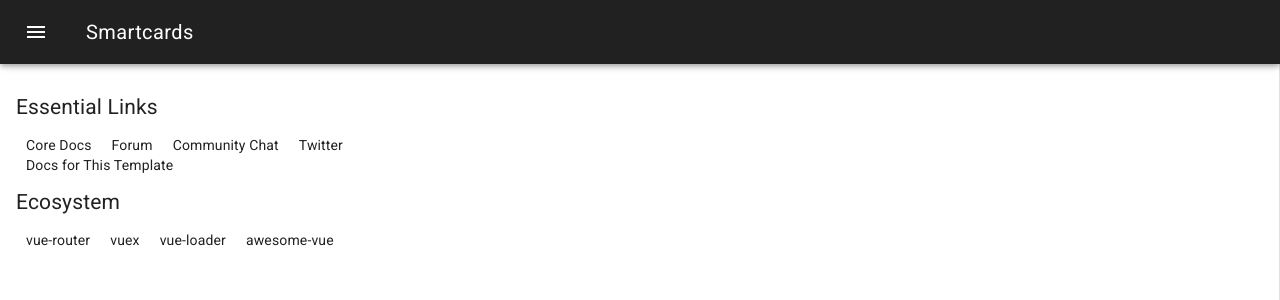
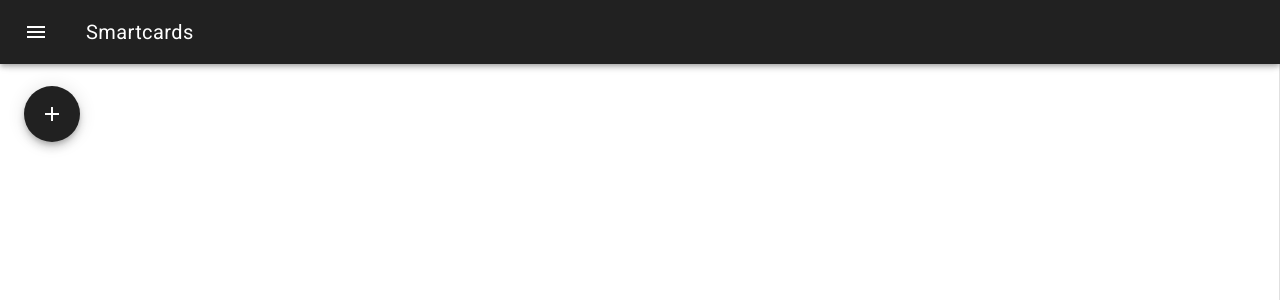
Before and after one commit to anoff/mobcards, a Vue app in the folder web/: page /#/ in a window 1280 px wide. Shown: the top 300 px of the page. Built offline with nearby package versions, Linux system fonts and the light colour scheme; what vue-socket.io would draw is missing.

Commit message:
:star2: feat: start game via modal

```diff
--- a/web/src/components/HelloWorld.vue
+++ /dev/null
@@ -1,120 +0,0 @@
-<template>
-  <div class="hello">
-    <h2>Essential Links</h2>
-    <ul>
-      <li>
-        <a
-          href="https://vuejs.org"
-          target="_blank"
-        >
-          Core Docs
-        </a>
-      </li>
-      <li>
-        <a
-          href="https://forum.vuejs.org"
-          target="_blank"
-        >
-          Forum
-        </a>
-      </li>
-      <li>
-        <a
-          href="https://chat.vuejs.org"
-          target="_blank"
-        >
-          Community Chat
-        </a>
-      </li>
-      <li>
-        <a
-          href="https://twitter.com/vuejs"
-          target="_blank"
-        >
-          Twitter
-        </a>
-      </li>
-      <br>
-      <li>
-        <a
-          href="http://vuejs-templates.github.io/webpack/"
-          target="_blank"
-        >
-          Docs for This Template
-        </a>
-      </li>
-    </ul>
-    <h2>Ecosystem</h2>
-    <ul>
-      <li>
-        <a
-          href="http://router.vuejs.org/"
-          target="_blank"
-        >
-          vue-router
-        </a>
-      </li>
-      <li>
-        <a
-          href="http://vuex.vuejs.org/"
-          target="_blank"
-        >
-          vuex
-        </a>
-      </li>
-      <li>
-        <a
-          href="http://vue-loader.vuejs.org/"
-          target="_blank"
-        >
-          vue-loader
-        </a>
-      </li>
-      <li>
-        <a
-          href="https://github.com/vuejs/awesome-vue"
-          target="_blank"
-        >
-          awesome-vue
-        </a>
-      </li>
-    </ul>
-  </div>
-</template>
-
-<script>
-console.log('yololo')
-export default {
-  name: 'HelloWorld',
-  data () {
-    return {
-      msg: 'Welcome to Your Vue.js App'
-    }
-  }, sockets:{
-    connect: function(){
-      console.log('socket connected')
-    },
-    count: function(val){
-      console.log('this method was fired by the socket server. eg: io.emit("count", data)')
-    }
-  }
-}
-</script>
-
-<!-- Add "scoped" attribute to limit CSS to this component only -->
-<style scoped>
-h1, h2 {
-  font-weight: normal;
-}
-ul {
-  list-style-type: none;
-  padding: 0;
-}
-li {
-  display: inline-block;
-  margin: 0 10px;
-}
-a {
-  color: #42b983;
-}
-</style>
--- /dev/null
+++ b/web/src/components/Host.vue
@@ -0,0 +1,42 @@
+<template>
+  <div>
+  <md-dialog-prompt
+      :md-active.sync="active"
+      v-model="name"
+      md-title="Want to start a new lobby?"
+      md-input-maxlength="30"
+      md-input-placeholder="Type your name..."
+      md-confirm-text="Done"
+      md-cancel-text="Cancel"
+      @md-cancel="onCancel"
+      @md-confirm="onConfirm" />
+
+    <span v-if="name">name: {{ name }}</span>
+    <md-button class="md-fab md-primary" v-on:click="active = true">
+      <md-icon>add</md-icon>
+    </md-button>
+  </div>
+</template>
+
+<script>
+export default {
+  name: 'Host',
+  data: () => ({
+    active: false,
+    name: null
+  }),
+  methods: {
+    onConfirm () {
+
+    },
+    onCancel () {
+      this.name = ''
+    }
+  }
+}
+</script>
+
+<!-- Add "scoped" attribute to limit CSS to this component only -->
+<style scoped>
+
+</style>
--- a/web/src/router/index.js
+++ b/web/src/router/index.js
@@ -1,6 +1,6 @@
 import Vue from 'vue'
 import Router from 'vue-router'
-import HelloWorld from '@/components/HelloWorld'
+import Host from '@/components/Host'
 import Cards from '@/components/Cards'
 
 Vue.use(Router)
@@ -9,8 +9,8 @@ export default new Router({
   routes: [
     {
       path: '/',
-      name: 'HelloWorld',
-      component: HelloWorld
+      name: 'Host',
+      component: Host
     },
     {
       path: '/cards',
```
